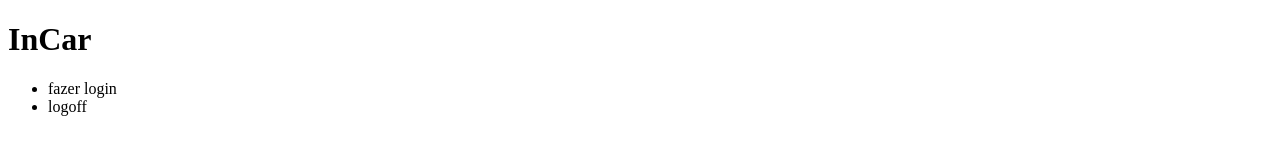
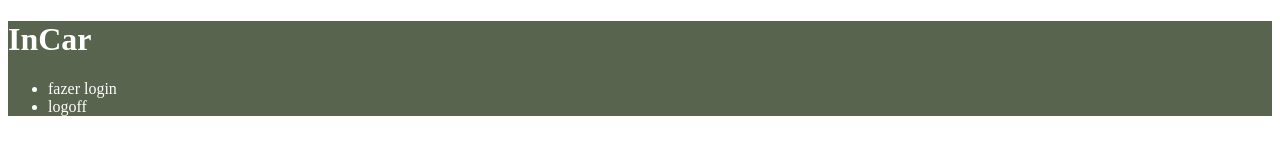
Before and after one commit to sabakkj/siteCarro2E, a plain HTML site: page index.html in a window 1280 px wide. Drawn offline with Linux system fonts and the light colour scheme.

Commit message:
cor do site

```diff
--- a/index.html
+++ b/index.html
@@ -1,9 +1,11 @@
 <!DOCTYPE html>
 <html lang="pt-BR">
 <head>
+
     <meta charset="UTF-8">
     <meta name="viewport" content="width=device-width, initial-scale=1.0">
     <title>SiteInCar</title>
+    <link rel="stylesheet" href="style.css">
 </head>
 <body>
     <header>
--- a/style.css
+++ b/style.css
@@ -0,0 +1,5 @@
+header{
+
+    background-color: #59644F;
+    color: white;
+}
```
